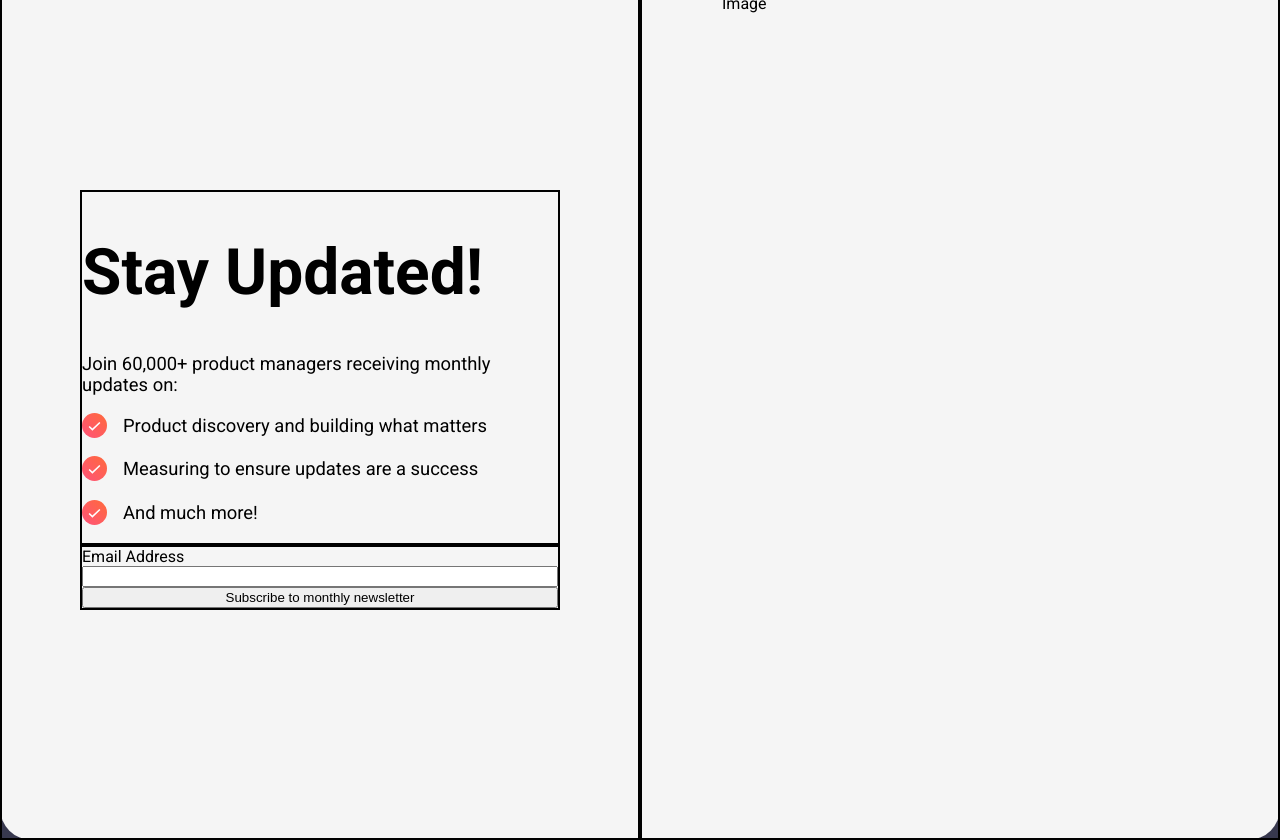
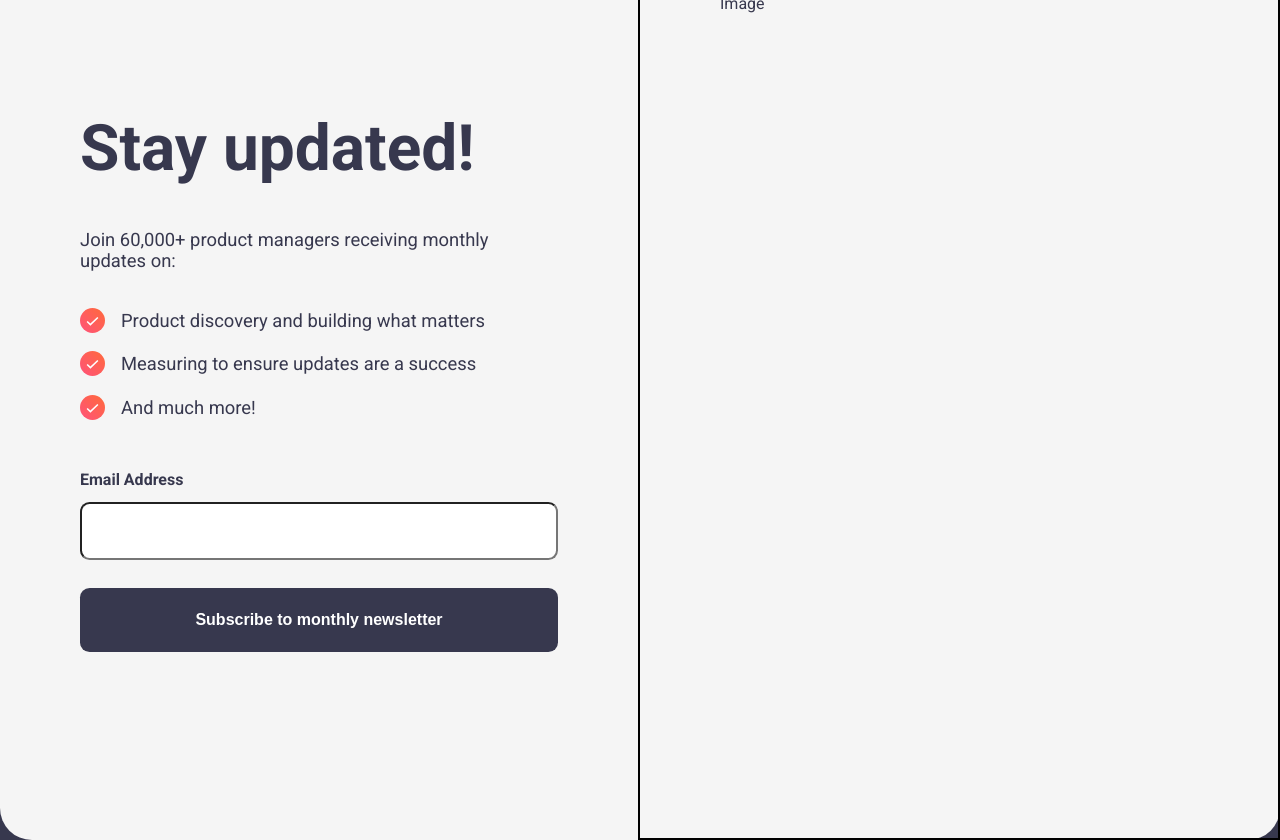
Before and after one commit to ericchee08/newsletter-sign-up, a React (Create React App) app: page / in a window 1280 px wide. Built offline with nearby package versions, Linux system fonts and the light colour scheme.

Commit message:
update styling in reference to the images

```diff
--- a/src/Components/Information.js
+++ b/src/Components/Information.js
@@ -3,8 +3,8 @@ import iconSuccess from "./assets/images/icon-success.svg";
 const Information = () => {
   return (
     <div className="information">
-      <h1>Stay Updated!</h1>
-      <p>Join 60,000+ product managers receiving monthly updates on: </p>
+      <h1>Stay updated!</h1>
+      <p id="sub-heading">Join 60,000+ product managers receiving monthly updates on: </p>
       <p>
         <img className="icon-success" src={iconSuccess} alt="Success Icon" />
         Product discovery and building what matters
--- a/src/index.css
+++ b/src/index.css
@@ -7,23 +7,10 @@ body {
   align-items: center;
   height: 100vh;
   font-family: "Roboto", sans-serif;
+  color: #37384e;
 }
 
-h1 {
-  font-size: 4rem;
-}
-
-p {
-  font-size: 1.15em;
-  display: flex; /* Add flex display to the paragraphs */
-  align-items: center; /* Center the content vertically */
-}
-
-.icon-success {
-  width: 25px; /* Adjust the width as needed */
-  height: 25px; /* Adjust the height as needed */
-  padding-right: 1rem;
-}
+/* LAYOUT STYLING*/
 
 .container {
   border-radius: 2rem;
@@ -33,19 +20,14 @@ p {
   display: flex;
 }
 
-.information {
-  border: 2px solid black;
-}
-
 .subscribe {
-  border: 2px solid black;
   display: flex;
   flex-direction: column;
 }
 
 .left-column {
-  border: 2px solid black;
-  padding: 2rem 5rem;
+  padding: 0rem 5rem;
+  padding-bottom: 5rem;
   flex: 1; /* Take up as much space as possible within the container */
   display: flex; /* Use flexbox to center the content */
   flex-direction: column; /* Stack items vertically */
@@ -63,6 +45,55 @@ p {
   width: 100%;
 }
 
+/* FONT SIZE STYLING */
+
+h1 {
+  font-size: 4rem;
+}
+
+p {
+  font-size: 1.15em;
+  display: flex; /* Add flex display to the paragraphs */
+  align-items: center; /* Center the content vertically */
+}
+
+#sub-heading {
+  margin-bottom: 2.3rem;
+}
+
+.icon-success {
+  width: 25px; /* Adjust the width as needed */
+  height: 25px; /* Adjust the height as needed */
+  padding-right: 1rem;
+}
+
+label {
+  margin-top: 1.2rem;
+  padding: 0.8rem 0;
+  font-weight: bold;
+}
+
+input {
+  border-radius: 0.6rem;
+  height: 3.4rem;
+  font-size: large;
+  padding: 0 1.8rem;
+  margin-bottom: 1.7rem;
+}
+
+button {
+  height: 4rem;
+  border: none;
+  padding: 1rem;
+  font-size: 1rem;
+  font-weight: bold;
+  color: white;
+  border-radius: 0.6rem;
+  background-color: #37384e;
+}
+
+/* MEDIA QUERIES */
+
 @media (max-width: 768px) {
   .container {
     flex-direction: column; /* Stack columns vertically */
```
